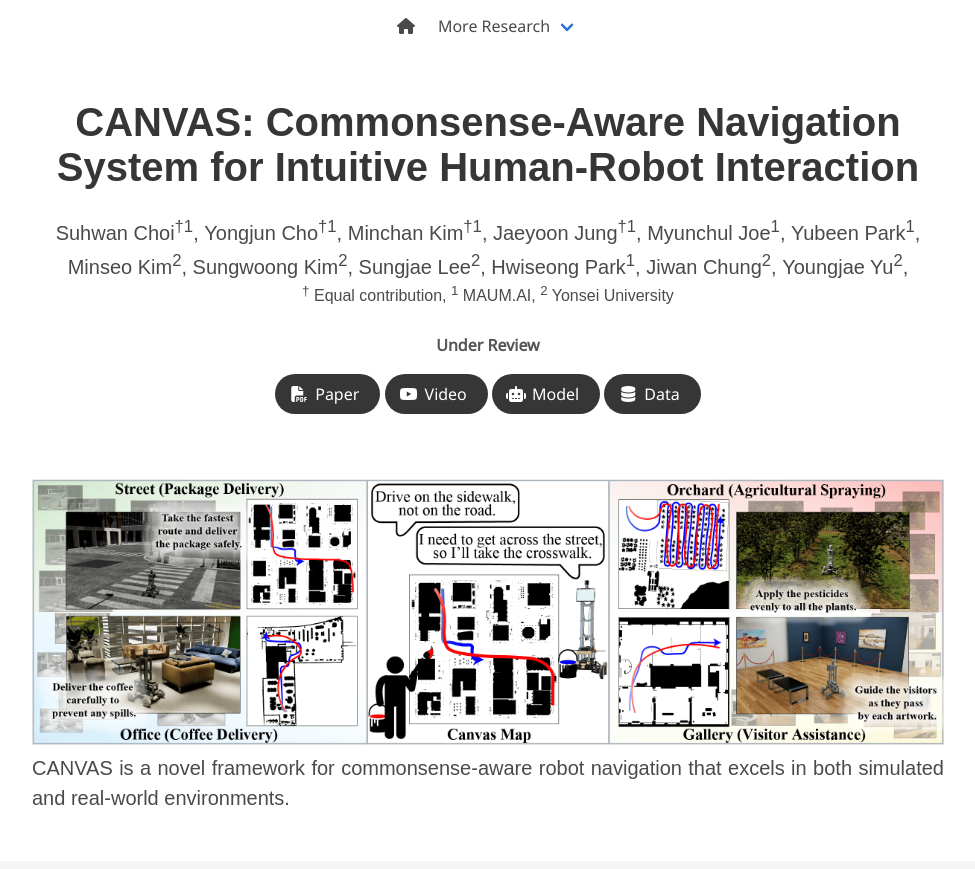
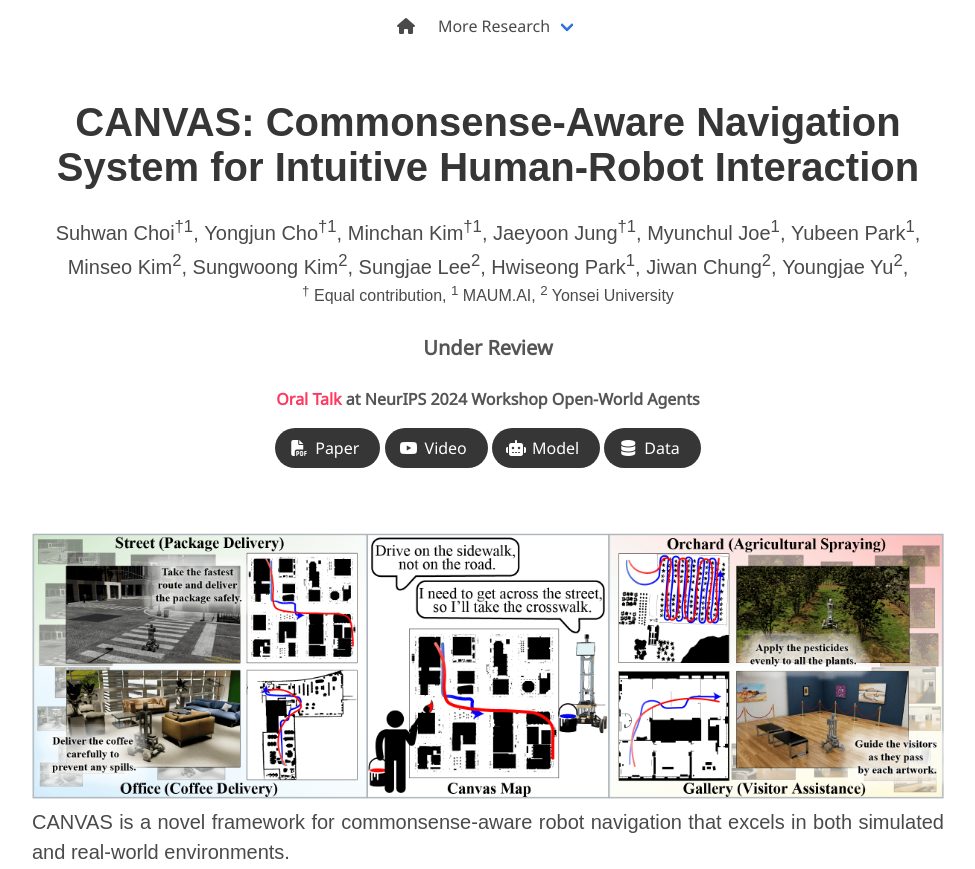
Before and after one commit to worv-ai/worv-ai.github.io, a plain HTML site: page canvas/index.html in a window 1280 px wide. Shown: the top 869 px of the page, without its empty margins (152-1127 px from the left). Drawn offline with nearby package versions, Linux system fonts and the light colour scheme; some icons are missing; a web font is replaced by a local one.

Commit message:
Update CANVAS publication

```diff
--- a/canvas/index.html
+++ b/canvas/index.html
@@ -119,10 +119,15 @@
                                 <sup>†</sup> Equal contribution, <sup>1</sup> MAUM.AI, <sup>2</sup> Yonsei University
                         </div>
                         <br>
+
+                        <div class="is-size-5 publication-venue">
+                          <span class="venue-block">Under Review</span> <br>
+                        </div>
+                        <br>
+
                         <div class="is-size-6 publication-venue">
-                          <span class="venue-block">Under Review</span> <br>
-                          <!-- <span class="venue-block">NeurIPS 2024 Workshop on Open-World Agents</span> -->
-                        </div>
+                            <span class="venue-block"><span class="publication-awards">Oral Talk </span> at NeurIPS 2024 Workshop Open-World Agents</span> <br>
+                          </div>
 
                         <div class="column has-text-centered">
                             <div class="publication-links">
```
Also changed, not shown: 1 other file.
